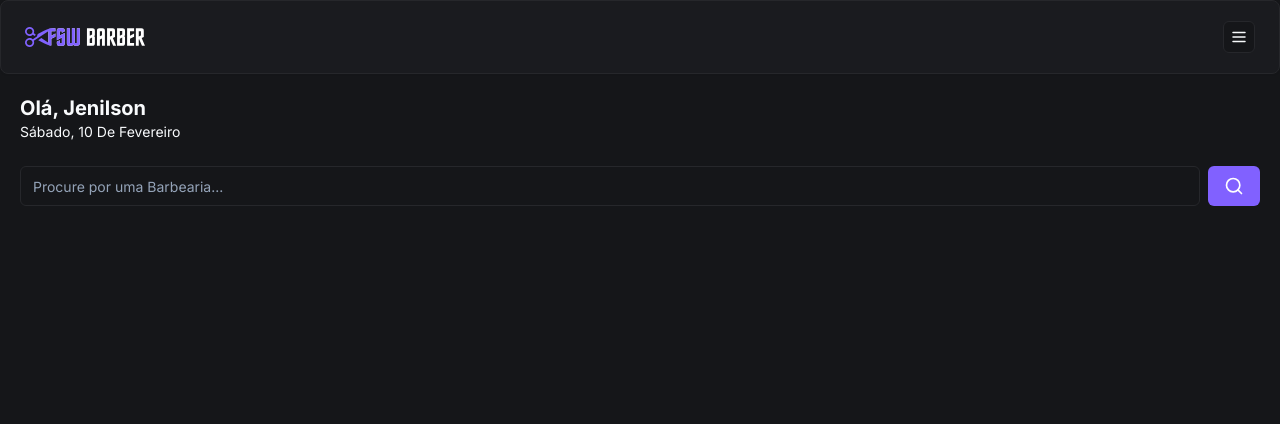
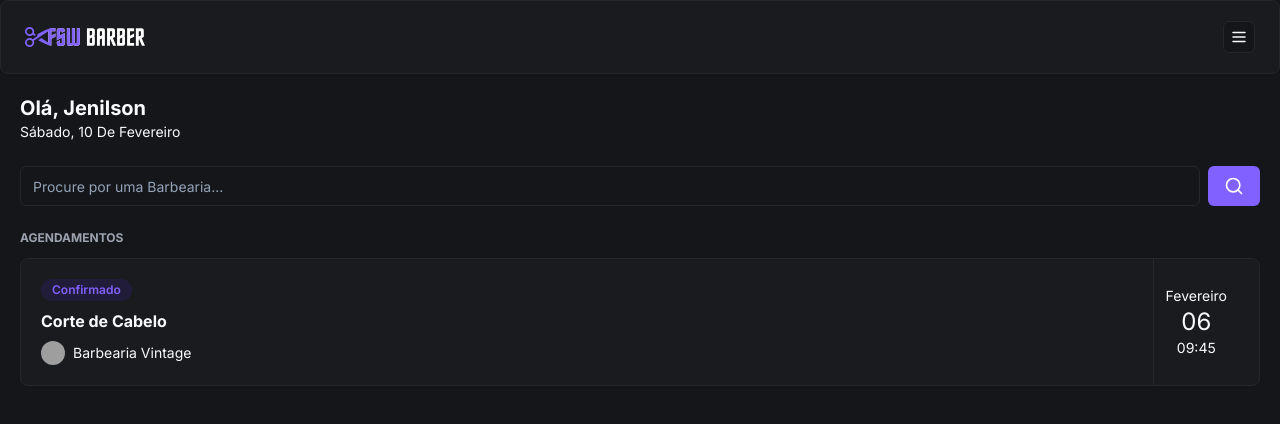
Before and after one commit to Jenilson25Francisco/fswbarber, a Next.js app: page / in a window 1280 px wide. Shown: the top 424 px of the page. Built offline with nearby package versions, Linux system fonts and the light colour scheme; grey boxes are pictures that could not be loaded.

Commit message:
feat: add inittial booking component

```diff
--- a/package.json
+++ b/package.json
@@ -9,6 +9,7 @@
     "lint": "next lint"
   },
   "dependencies": {
+    "@radix-ui/react-avatar": "^1.0.4",
     "@radix-ui/react-slot": "^1.0.2",
     "class-variance-authority": "^0.7.0",
     "clsx": "^2.1.0",
--- a/src/app/(home)/page.tsx
+++ b/src/app/(home)/page.tsx
@@ -2,6 +2,8 @@
 import { ptBR } from "date-fns/locale"
 import { Header } from "@/components/header/header";
 import { InputField } from "./components/input/input";
+import { BookingItem } from "@/components/booking/booking-item";
+import { SectionTitle } from "@/components/sectiontitle/Section-Title";
 
 export default function Home() {
   return (
@@ -18,6 +20,10 @@
       <div className="px-5 mt-6">
         <InputField />
       </div>
+      <div className="px-5 mt-6">
+        <SectionTitle title="Agendamentos" />
+        <BookingItem />
+      </div>
     </div>
   );
 }
--- /dev/null
+++ b/src/components/booking/booking-item.tsx
@@ -0,0 +1,32 @@
+import { Avatar, AvatarFallback, AvatarImage } from "../ui/avatar";
+import { Badge } from "../ui/badge";
+import { Card, CardContent } from "../ui/card";
+
+export function BookingItem() {
+    return (
+        <Card>
+            <CardContent className="p-5 flex justify-between py-0">
+                <div className="flex flex-col gap-2 py-5">
+                    <Badge className="bg-[#221C3B] text-primary hover:bg-[#221C3B] w-fit">
+                        Confirmado
+                    </Badge>
+                    <h2 className="font-bold">
+                        Corte de Cabelo
+                    </h2>
+                    <div className="flex items-center gap-2">
+                        <Avatar className="h-6 w-6">
+                            <AvatarImage src="https://utfs.io/f/c97a2dc9-cf62-468b-a851-bfd2bdde775f-16p.png" />
+                            <AvatarFallback>A</AvatarFallback>
+                        </Avatar>
+                        <h3 className="text-sm">Barbearia Vintage</h3>
+                    </div>
+                </div>
+                <div className="flex flex-col items-center justify-center border-l border-solid border-secondary px-3">
+                    <p className="text-sm">Fevereiro</p>
+                    <p className="text-2xl">06</p>
+                    <p className="text-sm">09:45</p>
+                </div>
+            </CardContent>
+        </Card>
+    )
+}
--- /dev/null
+++ b/src/components/sectiontitle/Section-Title.tsx
@@ -0,0 +1,11 @@
+type SectionTitlePorps = {
+    title: string
+}
+
+export function SectionTitle({ title }: SectionTitlePorps) {
+    return (
+        <h2 className="text-xs mb-3 uppercase text-gray-400 font-bold">
+            {title}
+        </h2>
+    )
+}
--- /dev/null
+++ b/src/components/ui/avatar.tsx
@@ -0,0 +1,50 @@
+"use client"
+
+import * as React from "react"
+import * as AvatarPrimitive from "@radix-ui/react-avatar"
+
+import { cn } from "@/lib/utils"
+
+const Avatar = React.forwardRef<
+  React.ElementRef<typeof AvatarPrimitive.Root>,
+  React.ComponentPropsWithoutRef<typeof AvatarPrimitive.Root>
+>(({ className, ...props }, ref) => (
+  <AvatarPrimitive.Root
+    ref={ref}
+    className={cn(
+      "relative flex h-10 w-10 shrink-0 overflow-hidden rounded-full",
+      className
+    )}
+    {...props}
+  />
+))
+Avatar.displayName = AvatarPrimitive.Root.displayName
+
+const AvatarImage = React.forwardRef<
+  React.ElementRef<typeof AvatarPrimitive.Image>,
+  React.ComponentPropsWithoutRef<typeof AvatarPrimitive.Image>
+>(({ className, ...props }, ref) => (
+  <AvatarPrimitive.Image
+    ref={ref}
+    className={cn("aspect-square h-full w-full", className)}
+    {...props}
+  />
+))
+AvatarImage.displayName = AvatarPrimitive.Image.displayName
+
+const AvatarFallback = React.forwardRef<
+  React.ElementRef<typeof AvatarPrimitive.Fallback>,
+  React.ComponentPropsWithoutRef<typeof AvatarPrimitive.Fallback>
+>(({ className, ...props }, ref) => (
+  <AvatarPrimitive.Fallback
+    ref={ref}
+    className={cn(
+      "flex h-full w-full items-center justify-center rounded-full bg-muted",
+      className
+    )}
+    {...props}
+  />
+))
+AvatarFallback.displayName = AvatarPrimitive.Fallback.displayName
+
+export { Avatar, AvatarImage, AvatarFallback }
--- /dev/null
+++ b/src/components/ui/badge.tsx
@@ -0,0 +1,36 @@
+import * as React from "react"
+import { cva, type VariantProps } from "class-variance-authority"
+
+import { cn } from "@/lib/utils"
+
+const badgeVariants = cva(
+  "inline-flex items-center rounded-full border px-2.5 py-0.5 text-xs font-semibold transition-colors focus:outline-none focus:ring-2 focus:ring-ring focus:ring-offset-2",
+  {
+    variants: {
+      variant: {
+        default:
+          "border-transparent bg-primary text-primary-foreground hover:bg-primary/80",
+        secondary:
+          "border-transparent bg-secondary text-secondary-foreground hover:bg-secondary/80",
+        destructive:
+          "border-transparent bg-destructive text-destructive-foreground hover:bg-destructive/80",
+        outline: "text-foreground",
+      },
+    },
+    defaultVariants: {
+      variant: "default",
+    },
+  }
+)
+
+export interface BadgeProps
+  extends React.HTMLAttributes<HTMLDivElement>,
+    VariantProps<typeof badgeVariants> {}
+
+function Badge({ className, variant, ...props }: BadgeProps) {
+  return (
+    <div className={cn(badgeVariants({ variant }), className)} {...props} />
+  )
+}
+
+export { Badge, badgeVariants }
```
Also changed, not shown: 1 other file (tests, documents, lock files or other folders).
